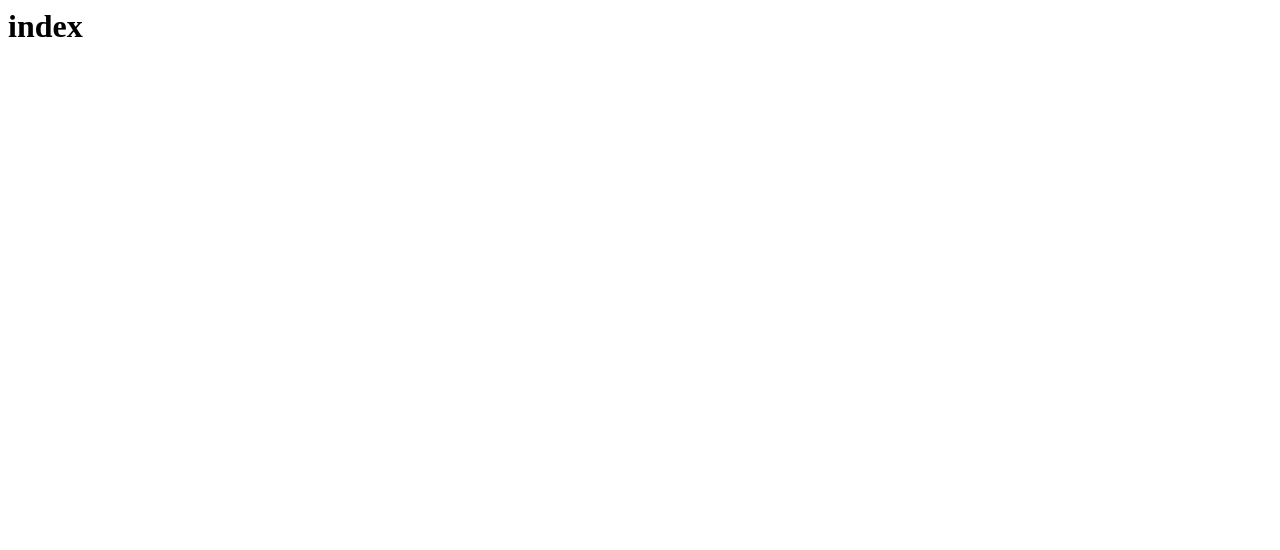
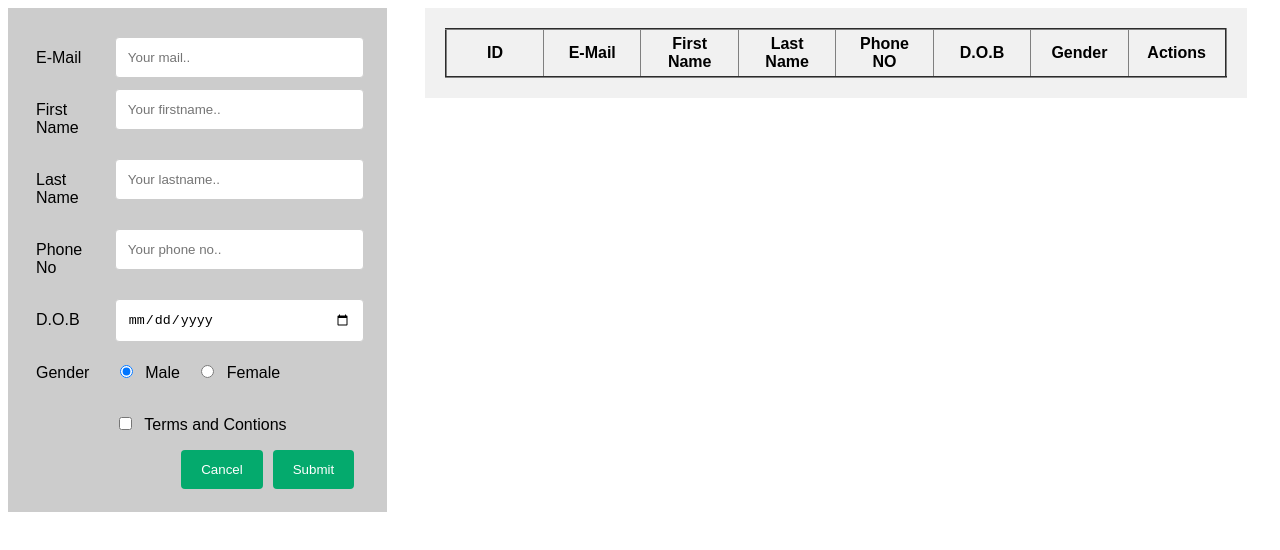
Before and after one commit to Tring-Sathish/task_2, a plain HTML site: page index.html in a window 1280 px wide. Drawn offline with Linux system fonts and the light colour scheme; files that its build step writes are made by us from their sources.

Commit message:
Update index.html

```diff
--- a/index.html
+++ b/index.html
@@ -1,5 +1,85 @@
-<html>
+<!DOCTYPE html>
+<html lang="en">
+  <head>
+    <title>Layout</title>
+    <meta charset="utf-8" />
+    <meta name="viewport" content="width=device-width, initial-scale=1" />
+    <link rel="stylesheet" type="text/css" href="task2.css" />
+  </head>
   <body>
-    <h1>index</h1>
+      <input class="input" type="hidden" id="id" name="id" placeholder="Your id.." />
+    <nav>
+      <form">
+        <table class="formtable">
+
+          <tr class="row">
+                <td class="col-25"><label for="email">E-Mail</label></td>
+                <td class="col-75"><input class="input" type="text" id="email" name="email" placeholder="Your mail.."/></td>
+          </tr>
+
+          <tr class="row">
+            <td class="col-25"><label for="fname">First Name</label></td>
+            <td class="col-75"><input class="input" type="text" id="fname" name="firstname" placeholder="Your firstname.." /></td>
+          </tr>
+
+          <tr class="row">
+            <td class="col-25"><label for="lname">Last Name</label></td>
+            <td class="col-75"><input class="input" type="text" id="lname" name="lastname" placeholder="Your lastname.." /></td>
+          </tr>
+
+          <tr class="row">
+            <td class="col-25"><label for="phno">Phone No</label></td>
+            <td class="col-75"><input class="input" type="tel" id="phno" name="phno" placeholder="Your phone no.."/></td>
+          </tr>
+
+          <tr class="row">
+            <td class="col-25"><label for="dob">D.O.B</label></td>
+            <td class="col-75"><input class="input" type="date" id="dob" name="dob" /></td>
+          </tr>
+
+          <tr class="row">
+            <td class="col-25"><label for="gender">Gender</label></td>
+            <td class="col-75">
+                <input class="gen" type="radio" value="Male" id="male" name="gender" checked />
+                <label for="male">Male</label>
+                <input class="gen" type="radio" value="Female" id="female" name="gender" />
+                <label for="female">Female</label>
+            </td>
+          </tr>
+
+          <tr class="row">
+            <td class="col-25"><label for="terms"></label></td>
+            <td class="col-75">
+                <input type= "checkbox" id="terms" name="terms" />
+                <label for="male">Terms and Contions</label>
+            </td>
+          </tr>
+
+          <tr class="row">
+            <td><input type="button" value="Submit" id="submit" class="submit" onclick="addData();"/>
+            <input type="reset" value="Cancel" class="cancel"/></td>
+          </tr>
+        </table>
+      </form>
+    </nav>
+
+    <article>
+        <table border="2" class="table">
+          <thead>
+            <th>ID</th>
+            <th>E-Mail</th>
+            <th>First Name</th>
+            <th>Last Name</th>
+            <th>Phone NO</th>
+            <th>D.O.B</th>
+            <th>Gender</th>
+            <th>Actions</th>
+          </thead>
+          <tbody id="regtable">
+          </tbody>
+        </table>
+    </article>
+
   </body>
+  <script src="task2.js"></script>
 </html>
```
